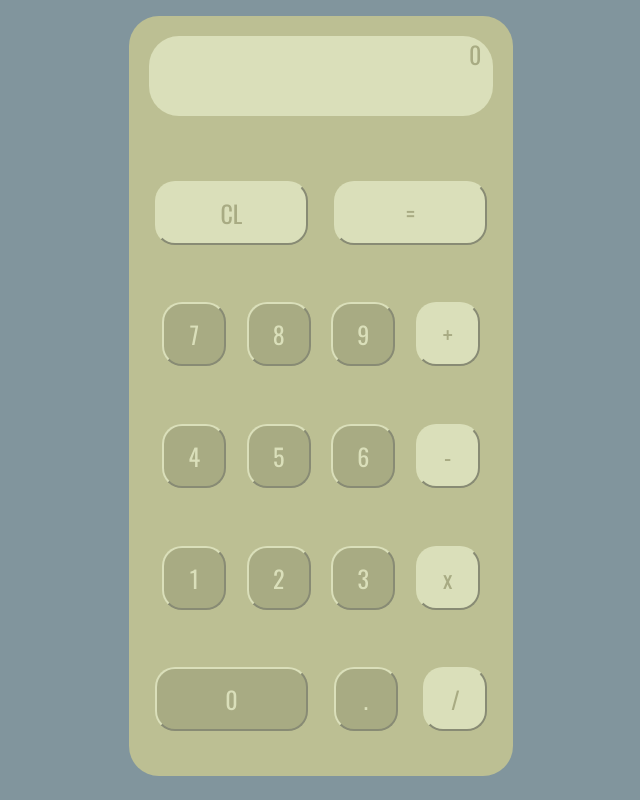
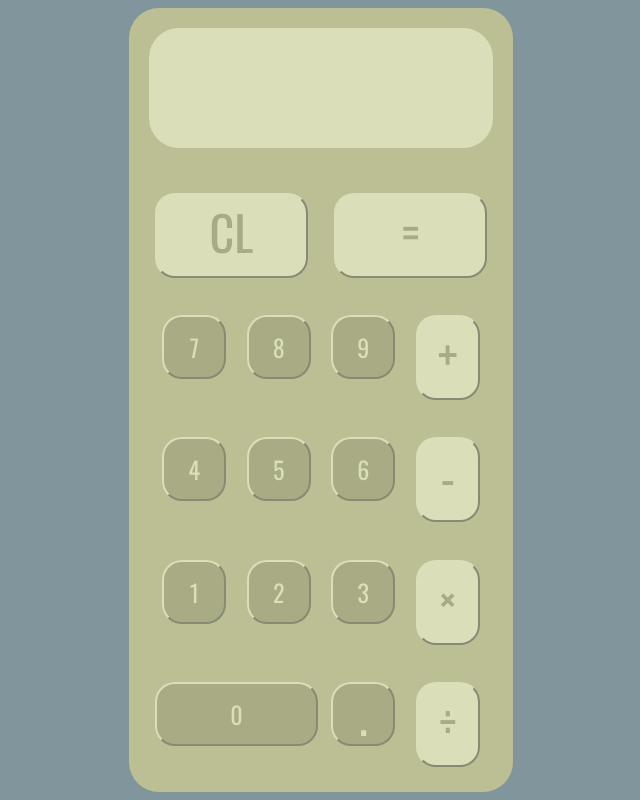
Before and after one commit to LaraOLuzeiro/validation-js, a plain HTML site: page index.html in a window 1280 px wide. Shown: the whole page, without its empty margins (319-959 px from the left). Drawn offline with nearby package versions, Linux system fonts and the light colour scheme.

Commit message:
html e css atualizacao2

```diff
--- a/index.html
+++ b/index.html
@@ -9,34 +9,35 @@
 </head>
 <body>
     <div class="calculadora">
-        <div id="visor">0</div>
+        <div id="visor"></div>
         <div id="linha5" class="linhas">
-            <button class="btn-operacao flexgrow1">CL</button>
-            <button class="btn-operacao flexgrow1">=</button>
+            <button data-tipo-tecla="clear" class="btn-operacao flexgrow1">CL</button>
+            <button data-tipo-tecla="igual" class="btn-operacao flexgrow1">=</button>
         </div>
         <div id="linha1" class="linhas">
-            <button class="btn-numero">7</button>
-            <button class="btn-numero">8</button>
-            <button class="btn-numero">9</button>
-            <button class="btn-operacao">+</button>
+            <button data-tipo-tecla="numero" class="btn-numero">7</button>
+            <button data-tipo-tecla="numero" class="btn-numero">8</button>
+            <button data-tipo-tecla="numero" class="btn-numero">9</button>
+            <button data-tipo-tecla="operacao" data-tecla="soma" class="btn-operacao">+</button>
         </div>
         <div id="linha2" class="linhas">
-            <button class="btn-numero">4</button>
-            <button class="btn-numero">5</button>
-            <button class="btn-numero">6</button>
-            <button class="btn-operacao">-</button>
+            <button data-tipo-tecla="numero" class="btn-numero">4</button>
+            <button data-tipo-tecla="numero" class="btn-numero">5</button>
+            <button data-tipo-tecla="numero" class="btn-numero">6</button>
+            <button data-tipo-tecla="operacao" data-tecla="sub" class="btn-operacao">-</button>
         </div>
         <div id="linha3" class="linhas">
-            <button class="btn-numero">1</button>
-            <button class="btn-numero">2</button>
-            <button class="btn-numero">3</button>
-            <button class="btn-operacao">x</button>
+            <button data-tipo-tecla="numero" class="btn-numero">1</button>
+            <button data-tipo-tecla="numero" class="btn-numero">2</button>
+            <button data-tipo-tecla="numero" class="btn-numero">3</button>
+            <button data-tipo-tecla="operacao" data-tecla="mult" class="btn-operacao">&times</button>
         </div>
         <div id="linha4" class="linhas">
-            <button class="btn-numero flexgrow1">0</button>
-            <button class="btn-numero flexgrow0">.</button>
-            <button class="btn-operacao flexgrow0">/</button>
+            <button data-tipo-tecla="numero" class="btn-numero flexgrow1">0</button>
+            <button data-tipo-tecla="ponto" class="btn-numero flexgrow0">.</button>
+            <button data-tipo-tecla="operacao" data-tecla="div" class="btn-operacao flexgrow0">÷</button>
         </div>
     </div>
+    <script src="./script.js"></script>
 </body>
 </html>
--- a/style.css
+++ b/style.css
@@ -8,9 +8,8 @@ body{
 }
 
 .calculadora{
-    margin-top: 1vh;
     width: 30vw;
-    height: 95vh;
+    height: 98vh;
     display: flex;
     flex-wrap: wrap;
     justify-content: center;
@@ -28,13 +27,16 @@ body{
 
 #visor{
     width: 100%;
-    height: 10vh;
+    height: 15vh;
     margin: 20px;
     border-radius: 30px;
+    padding-right: 2vw;
     background-color: #DADFBA;
     color: #A8AB83;
-    font-size: x-large;
-    padding-left: 25vw;
+    font-size: xxx-large;
+    display: flex;
+    justify-content: right;
+    align-items: center;
 }
 
 .btn-numero{
@@ -46,6 +48,9 @@ body{
     color: #DADFBA;
     font-family: 'Oswald', sans-serif;
     font-size: x-large;
+    display: flex;
+    justify-content: center;
+    align-items: center;
 }
 
 .btn-operacao{
@@ -56,7 +61,22 @@ body{
     border-radius: 20px;
     color: #A8AB83;
     font-family: 'Oswald', sans-serif;
-    font-size: x-large;
+    font-size: xxx-large;
+    align-content: center;
+    padding-bottom: 10vh;
+    display: flex;
+    justify-content: center;
+}
+
+.btn-numero:hover{
+    background-color: #BCBF93;
+    color: #DADFBA;
+    cursor: pointer;
+}
+
+.btn-operacao:hover{
+    cursor: pointer;
+    background-color: #CCD1A7;
 }
 
 .flexgrow1{
@@ -66,5 +86,6 @@ body{
 
 .flexgrow0{
     flex-grow: 0;
-    margin: 0 1vw;
+    margin: 0 1.6vw 0 0;
+    font-size: xxx-large;
 }
```
